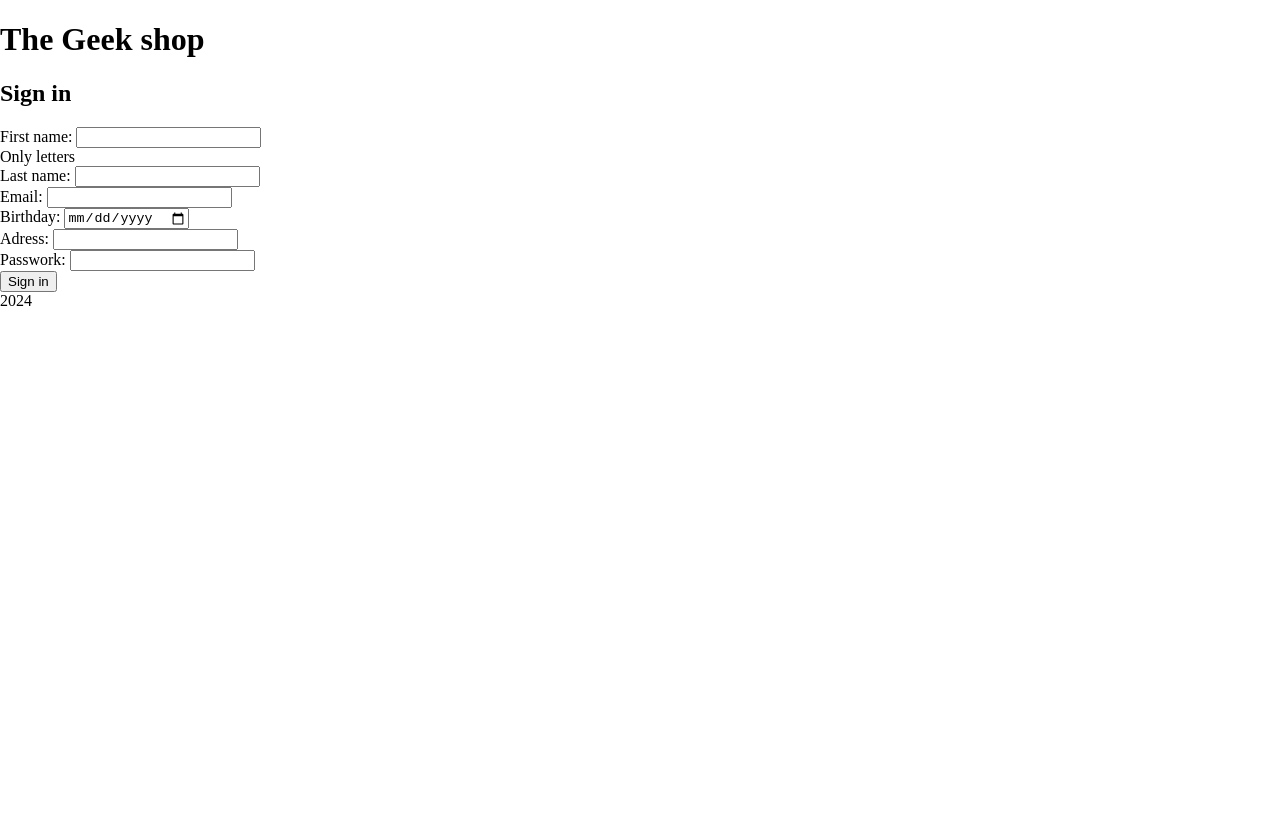
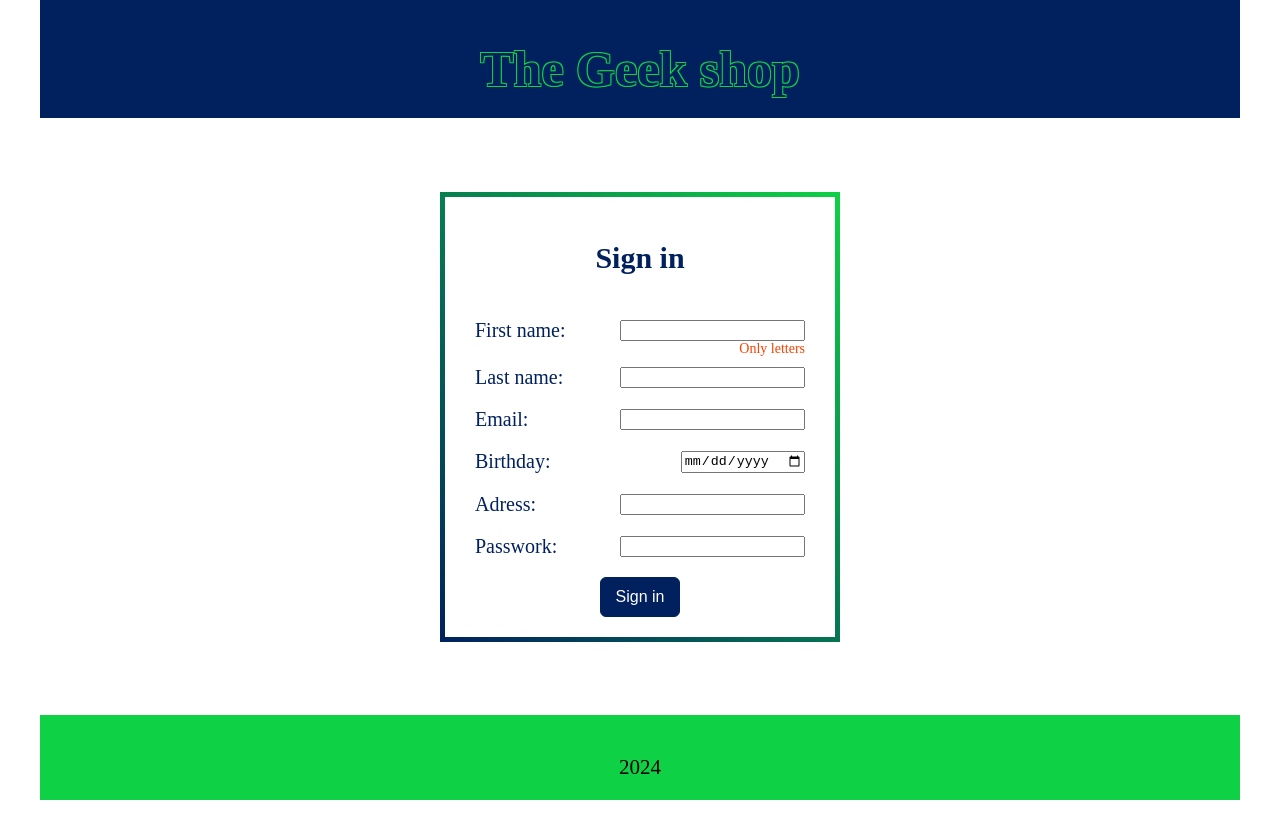
Before and after one commit to BodnarAlex/shop-style, a plain HTML site: page index.html in a window 1280 px wide. After the commit the page ends 800 px from the top, so only its background shows below. Drawn offline with Linux system fonts and the light colour scheme.

Commit message:
feat: add style for page sign in

```diff
--- a/assets/style.css
+++ b/assets/style.css
@@ -1,3 +1,12 @@
+:root {
+    --blu: #00215e;
+    --orange: #fc4100;
+    --green: #0ed145;
+    --yellow: #ffc55a;
+    --light-blue: #2c4e80: --white: white;
+
+}
+
 
 * {
     box-sizing: border-box;
@@ -9,3 +18,88 @@ body {
     margin: 0;
     overflow: hidden;
 }
+
+header {
+    width: 100%;
+
+    background: var(--blu);
+}
+
+footer {
+    width: 100%;
+    background: var(--green);
+}
+
+.body__wrapper {
+    width: 100%;
+    height: 100%;
+    margin: 0 auto;
+    max-width: 1200px;
+    display: flex;
+    flex-flow: column nowrap;
+    justify-content: space-between;
+    align-items: center;
+}
+
+h1 {
+    color: var(--blu);
+    text-shadow:
+        -1px -1px 0 var(--green),
+        1px -1px 0 var(--green),
+        -1px 1px 0 var(--green),
+        1px 1px 0 var(--green);
+    font-size: 50px;
+    text-align: center;
+    margin: 40px 0 20px;
+}
+
+.footer__link {
+    color: var(--blue);
+    font-size: 21px;
+    text-align: center;
+    margin: 40px 0 20px;
+}
+
+span {
+    font-size: 14px;
+    text-align: right;
+    color: var(--orange);
+    width: 100%;
+    margin: -20px 0 -10px;
+}
+
+form {
+    width: 400px;
+    height: 450px;
+    border-radius: 15px;
+    padding: 10px 30px;
+    display: flex;
+    flex-flow: column nowrap;
+    justify-content: space-around;
+    align-items: center;
+    color: var(--blu);
+    font-size: 20px;
+    border-width: 5px;
+    border-style: solid;
+    border-image-slice: 1;
+    border-image: linear-gradient(45deg, var(--blu), var(--green)) 5;
+    background: white;
+}
+
+.group {
+    display: flex;
+    width: 100%;
+    flex-flow: row nowrap;
+    justify-content: space-between;
+    align-items: center;
+}
+
+button{
+    width: 80px;
+    height: 40px;
+    border: 1px solid var(--blu);
+    background: var(--blu);
+    border-radius: 6px;
+    color: white;
+    font-size: 16px;
+}
```
